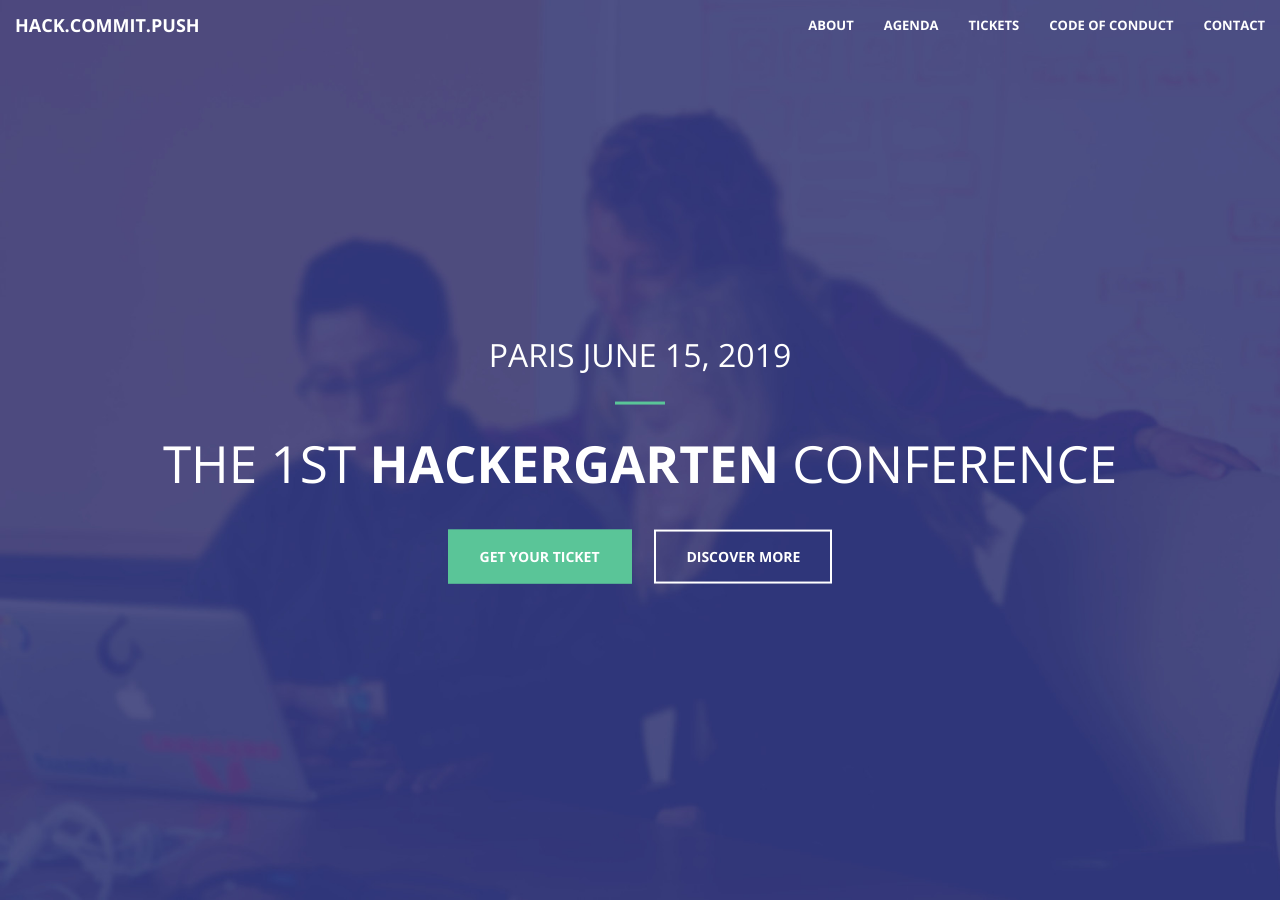
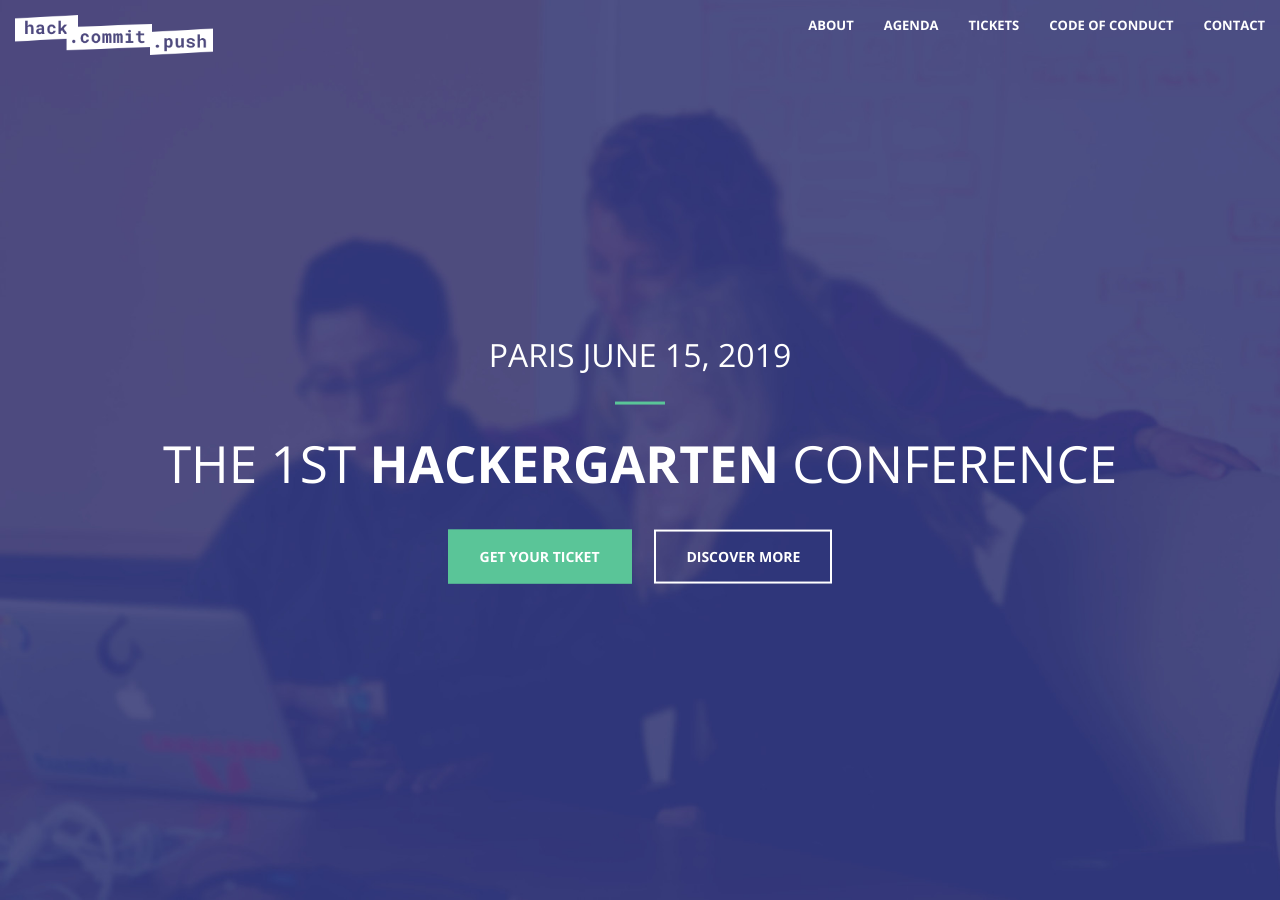
Before and after one commit to hackergarten/Paris2019, a Jekyll site: the page built from index.html, in a window 1280 px wide and 900 px high. Built offline with Jekyll 4.4.1, drawn with Linux system fonts in a browser that asks for light colours.

Commit message:
Add logo

```diff
--- a/_includes/nav.html
+++ b/_includes/nav.html
@@ -8,7 +8,9 @@
                 <span class="icon-bar"></span>
                 <span class="icon-bar"></span>
             </button>
-            <a class="navbar-brand page-scroll" href="#page-top">{{ site.title }}</a>
+            <a id="logo-link" class="navbar-brand page-scroll" href="#page-top">
+                <img alt="{{ site.title }}" src="img/white_logo.png" height="200%" />
+            </a>
         </div>
 
         <!-- Collect the nav links, forms, and other content for toggling -->
--- a/css/main.scss
+++ b/css/main.scss
@@ -54,7 +54,7 @@ a {
 		outline: 0;
 	}
 
-	&:focus {
+	&:focus:not(#logo-link) {
 		color: white;
 		border-bottom: 2px solid $secondary-color !important;
 	}
```
Also changed, not shown: img/white_logo.png (added).
